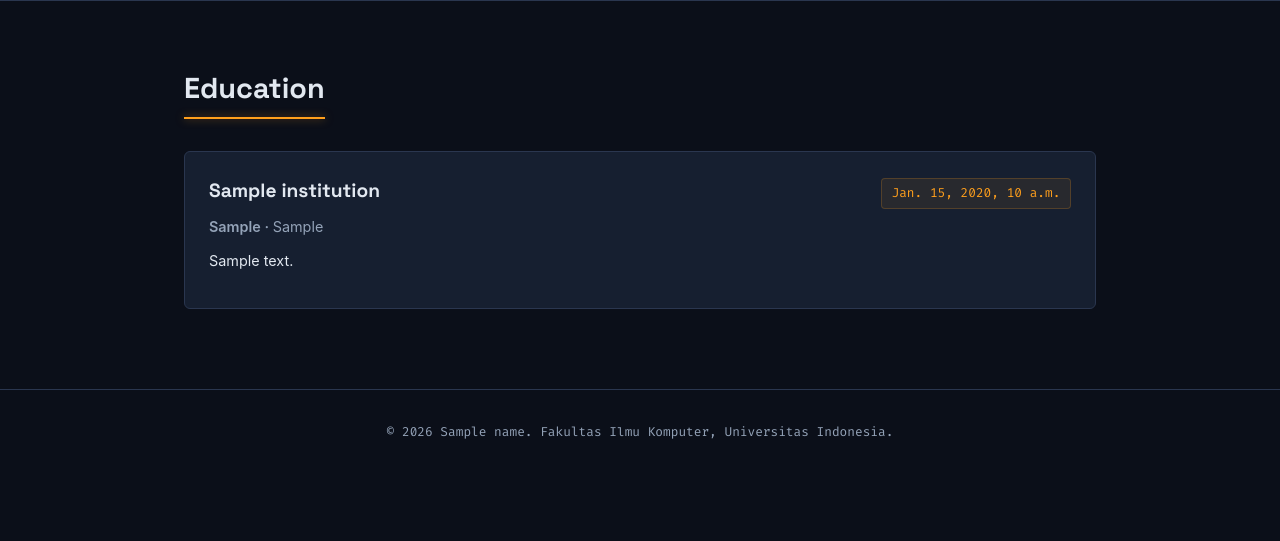
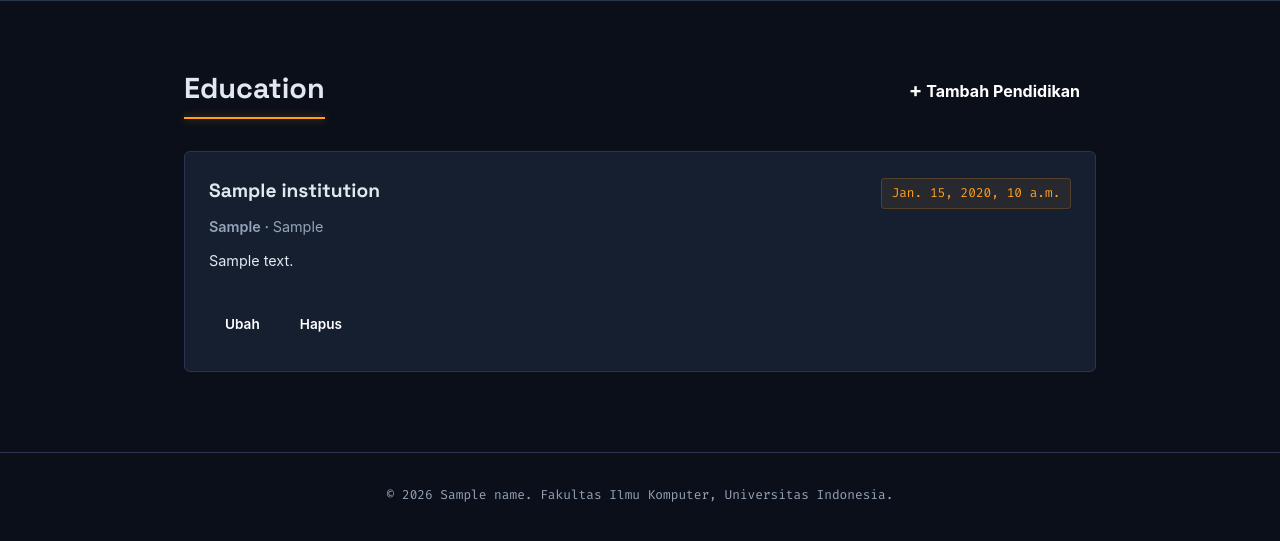
Before and after one commit to DJITOE-IPUN/myportofolio, a Django app: template templates/education.html in a window 1280 px wide. Shown: the part 65-606 px from the top of the page. Run offline with Django 5.2, Linux system fonts and the light colour scheme; the template is opened without the code that fills it: most values are stand-ins (such as "Sample title", 1, 10 or a date in 2020).

Commit message:
feat: integrate create, edit, and popover delete components

```diff
--- /dev/null
+++ b/templates/components/education_delete_modal.html
@@ -0,0 +1,43 @@
+<p class="experience-status">
+    <button type="button"
+            class="button button-danger"
+            popovertarget="delete-education-{{ edu.id }}"
+            aria-label="Hapus {{ edu.institution }}"
+            title="Hapus riwayat pendidikan">
+        Hapus
+    </button>
+</p>
+<div id="delete-education-{{ edu.id }}"
+     class="project-delete-modal"
+     popover="auto"
+     role="dialog"
+     aria-modal="true"
+     aria-labelledby="delete-education-title-{{ edu.id }}">
+    <button type="button"
+            class="project-delete-modal__backdrop"
+            popovertarget="delete-education-{{ edu.id }}"
+            popovertargetaction="hide"
+            aria-label="Tutup konfirmasi hapus"></button>
+    <div class="project-delete-modal__content">
+        <button type="button"
+                class="project-delete-modal__close"
+                popovertarget="delete-education-{{ edu.id }}"
+                popovertargetaction="hide"
+                aria-label="Tutup konfirmasi hapus">×</button>
+        <h2 id="delete-education-title-{{ edu.id }}">Hapus Riwayat Pendidikan?</h2>
+        <p>
+            Apakah Anda yakin ingin menghapus
+            <strong>{{ edu.institution }}</strong>?
+        </p>
+        <div class="project-delete-modal__actions">
+            <button type="button"
+                    class="button button-secondary"
+                    popovertarget="delete-education-{{ edu.id }}"
+                    popovertargetaction="hide">Batal</button>
+            <form method="post" action="{% url 'main:delete_education' edu.id %}">
+                {% csrf_token %}
+                <button type="submit" class="button button-danger">Ya, Hapus</button>
+            </form>
+        </div>
+    </div>
+</div>
--- a/templates/education.html
+++ b/templates/education.html
@@ -8,7 +8,13 @@
     <main>
         <section class="experiences" id="education">
             <div class="container">
-                <h2 class="section-title">Education</h2>
+                <div class="project-header" style="display: flex; justify-content: space-between; align-items: center; margin-bottom: 2rem;">
+                    <h2 class="section-title" style="margin-bottom: 0;">Education</h2>
+                    <a href="{% url 'main:create_education' %}" class="button project-add-button">
+                        <span aria-hidden="true">+</span>
+                        Tambah Pendidikan
+                    </a>
+                </div>
 
                 <div class="experience-list">
                     {% for edu in education_list %}
@@ -24,6 +30,13 @@
                             {% if edu.description %}
                                 <p class="experience-desc">{{ edu.description }}</p>
                             {% endif %}
+
+                            <div class="project-card-actions" style="margin-top: 1rem;">
+                                <div class="project-actions" style="display: flex; gap: 0.5rem; flex-wrap: wrap;">
+                                    <a href="{% url 'main:edit_education' edu.id %}" class="button button-secondary">Ubah</a>
+                                    {% include "components/education_delete_modal.html" with edu=edu %}
+                                </div>
+                            </div>
                         </article>
                     {% empty %}
                         <article class="experience-card">
```
Also changed, not shown: main/views.py (+9 -6 lines), templates/awards.html (+14 -1 lines), templates/components/awards_delet_modal.html (added, +43 -0 lines), templates/projects.html (+5 -4 lines).
